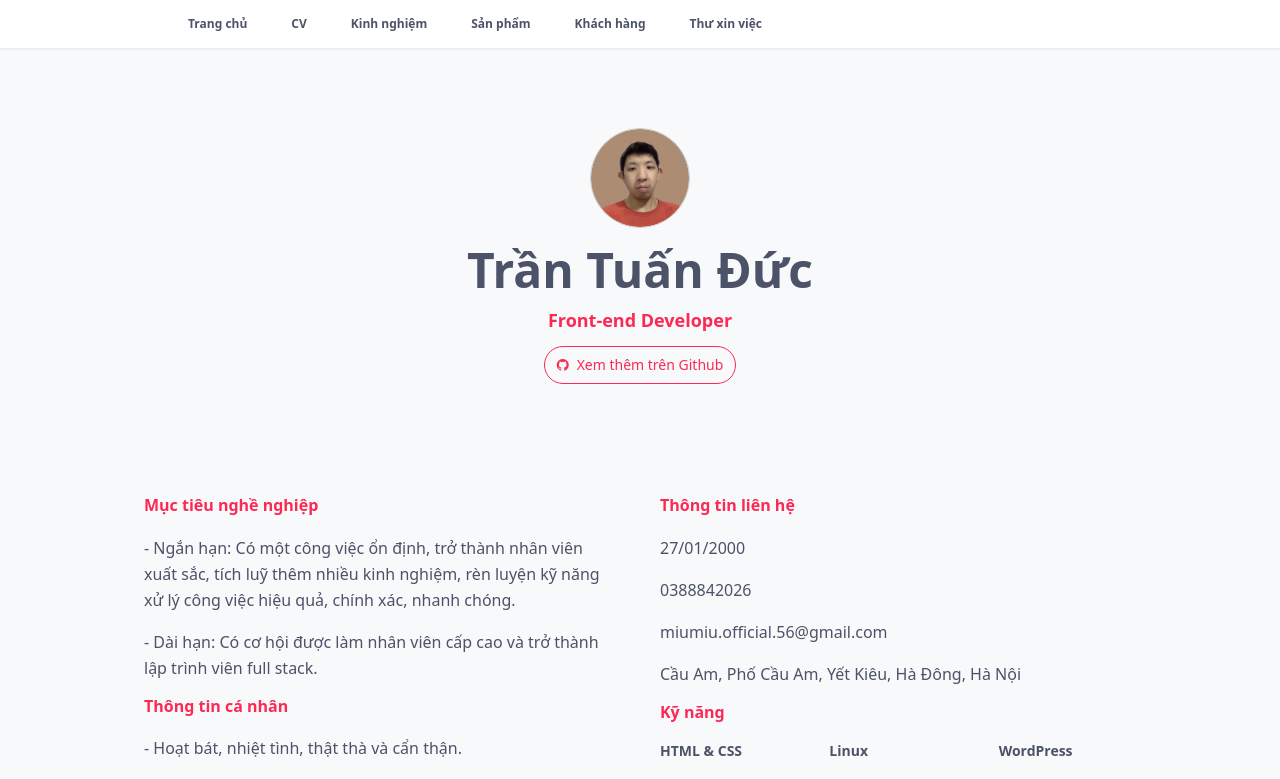
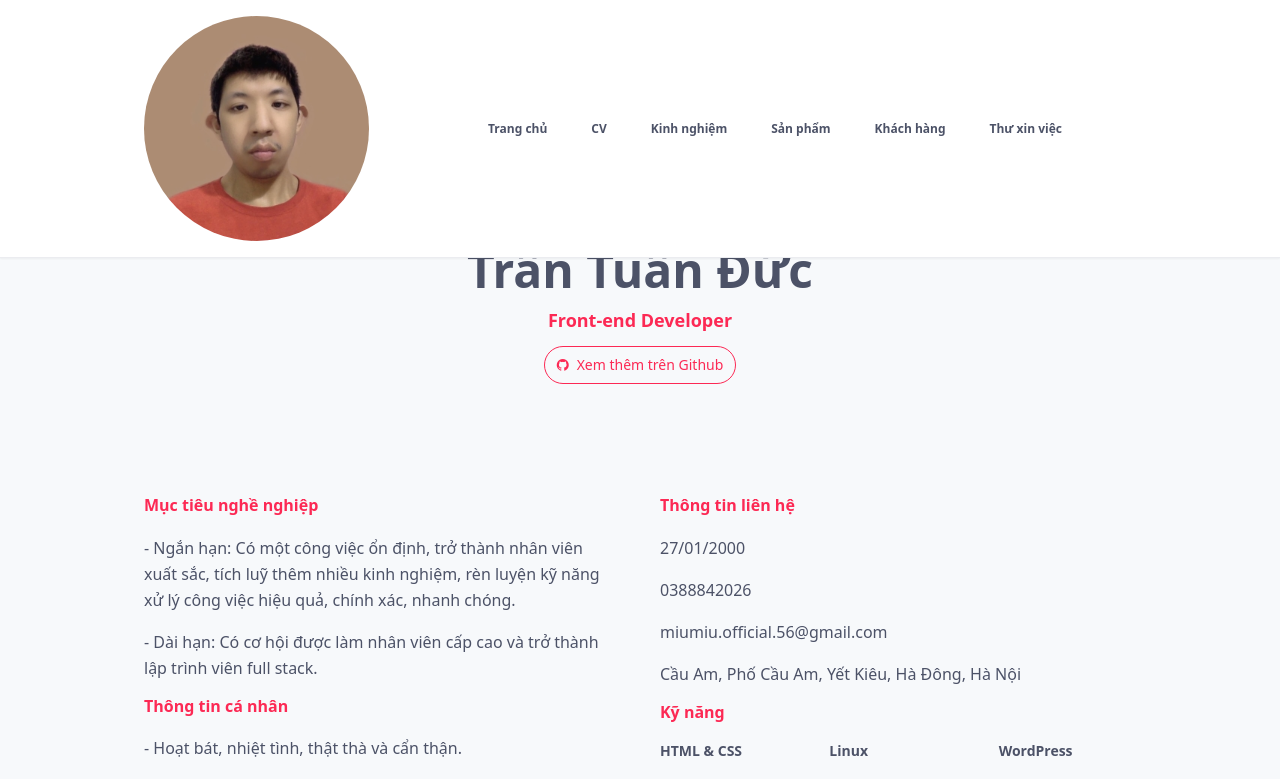
Before and after one commit to tuanductran/cv, a Vue app: page / in a window 1280 px wide. Shown: the top 779 px of the page. Built offline with nearby package versions, Linux system fonts and the light colour scheme.

Commit message:
Display logo

```diff
--- a/src/layouts/AppHeader/index.vue
+++ b/src/layouts/AppHeader/index.vue
@@ -15,6 +15,11 @@
 <template>
    <nav class="fixed dark:fixed z-20 top-0 left-0 right-0 bg-white dark:bg-navbar-dark py-3 lg:py-4 shadow-sm">
       <div class="flex items-center container mx-auto px-5 md:px-9 lg:px-16 xl:px-36 2xl:px-52">
+         <!-- Logo -->
+         <a href="/">
+      	    <img class="w-3/4 rounded-full" :alt="`${ intro.fullname } photo`" :src="`./assets/${ intro.avatar }`" loading="lazy" deasync="true">
+      	 </a>
+         <!-- End Logo -->
          <!-- Three bars menu (only apears on mobile) -->
          <button @click="toggleCollapse" class="ml-auto md:hidden">
             <i v-if="isCollapsed" class="fa fa-bars"></i>
```
